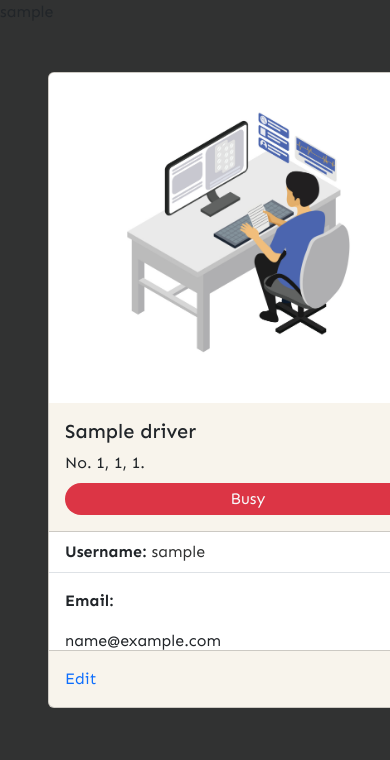
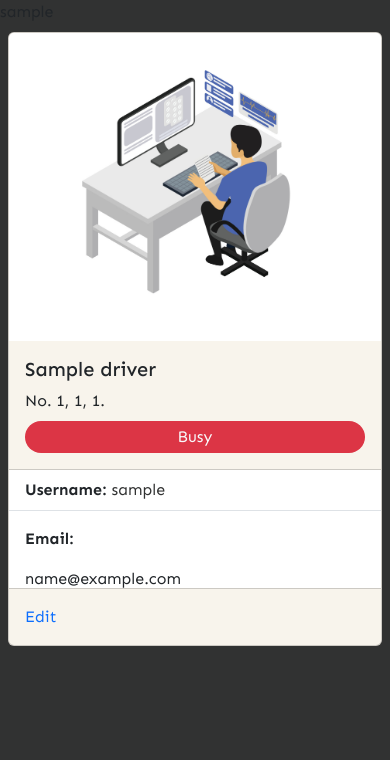
Before and after one commit to KingMaster86/taxi-pi-web, a PHP site: page /driver-directory/homepage.php?profile in a window 390 px wide; the page is wider, and only the part inside the window is pictured. Shown: the part 84-844 px from the top of that part. Run offline with PHP 8.4, Linux system fonts and the light colour scheme; the visitor is signed in with stand-in values (Sample User, id 1); tables that the repository leaves empty hold one stand-in row (values such as "Sample post"); some libraries are stand-ins or nearby versions.

Commit message:
feat: added responsive design for driver profile page

```diff
--- a/assets/css/style2.css
+++ b/assets/css/style2.css
@@ -50,3 +50,10 @@
     max-width: 700px !important;
   }
 }
+
+/* Responsive for Driver Profile Card */
+@media (min-width: 560px) {
+  #driver-profile-card {
+    width: 25rem !important;
+  }
+}
--- a/driver-directory/profile.php
+++ b/driver-directory/profile.php
@@ -29,8 +29,8 @@ if ($isLoggedInUsernameExist > 0 && $isLoggedInUsernameExist == 1) {
 ?>
 
 
-<div class="mx-auto p-5">
-    <div class="card mx-auto bg-external-white" style="width: 25rem">
+<div class="mx-auto p-2 p-md-5">
+    <div class="card mx-auto bg-external-white" id="driver-profile-card">
         <img src="../assets/img/admin-clipart.jpg" class="card-img-top" alt="..." />
         <div class="card-body d-md-flex gap-1 align-items-start">
             <div>
```
